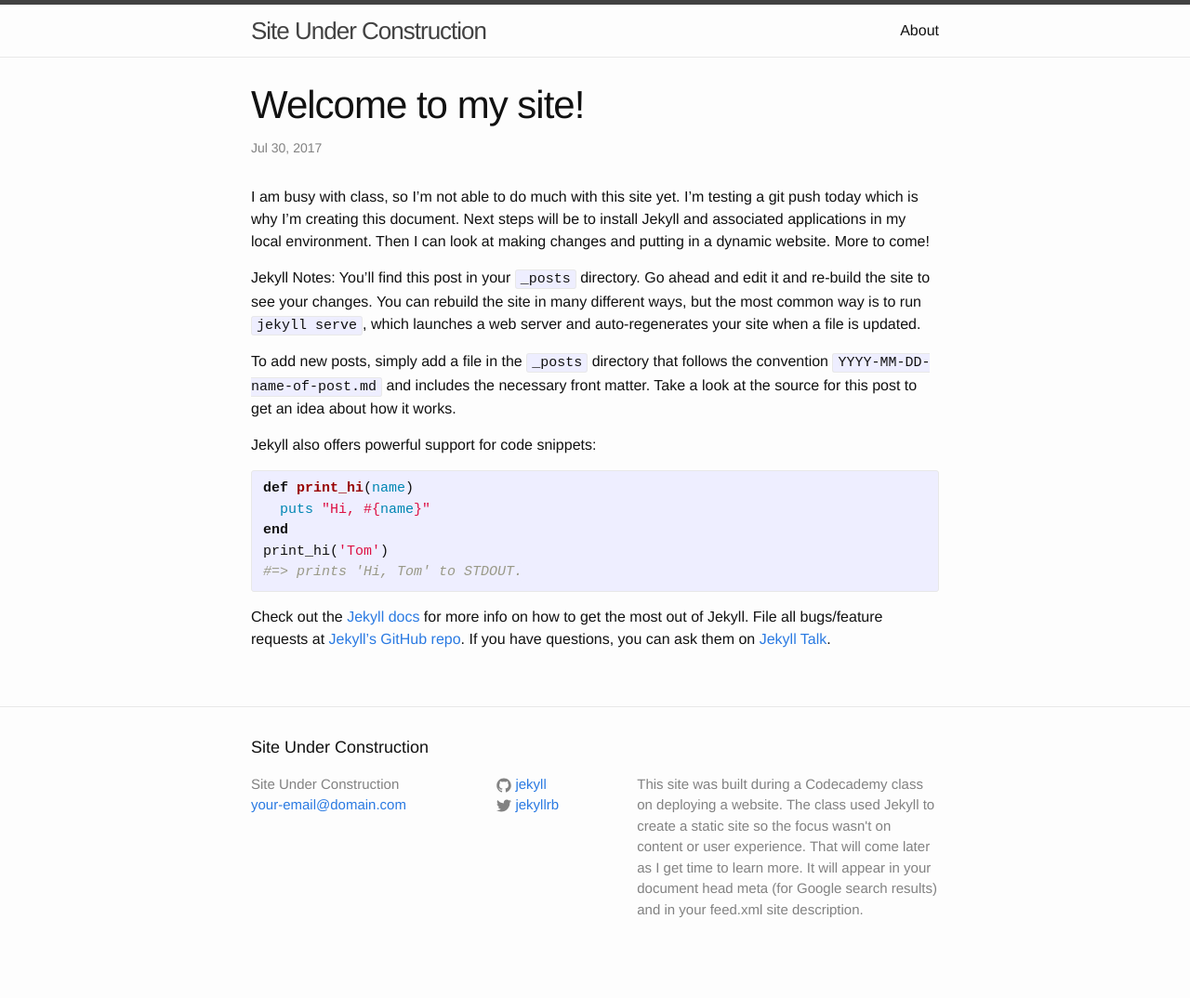
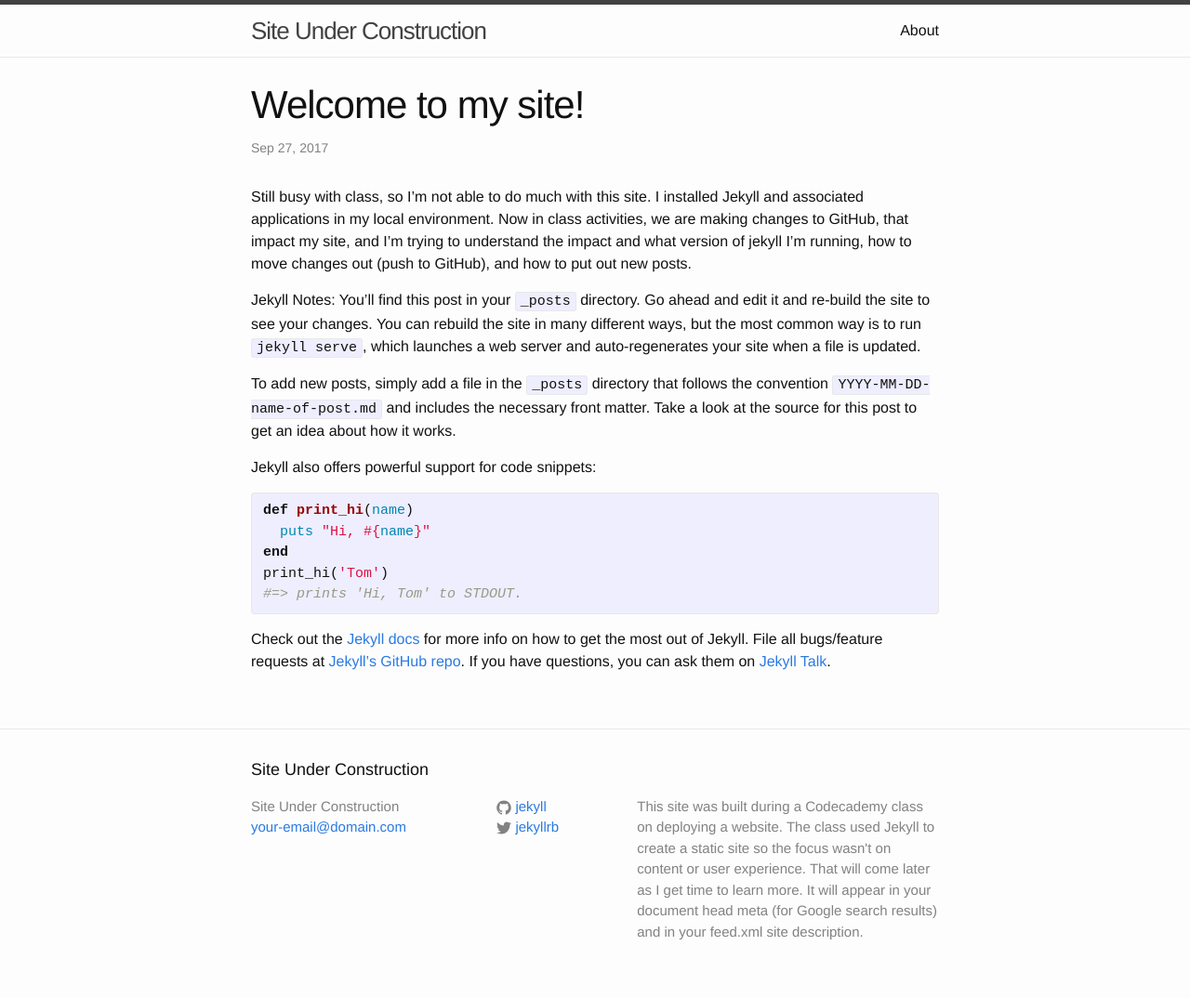
Before and after one commit to chrisg4github/chrisg4github.github.io, a Jekyll site: the page built from _posts/2017-09-27-Site-Under-Construction.md, in a window 1280 px wide. Shown: the whole page at 93% size. Built offline with Jekyll 4.4.1, drawn with Linux system fonts in a browser that asks for light colours; before the commit the page ends 1050 px from its top, so only the background shows below that.

Commit message:
Save new post

```diff
--- a/_posts/2017-07-30-Site-Under-Construction.md
+++ b/_posts/2017-09-27-Site-Under-Construction.md
@@ -1,10 +1,10 @@
 ---
 layout: post
 title:  "Welcome to my site!"
-date:   2017-07-30 10:55:00 +0000
+date:   2017-09-27 05:15:00 +0000
 categories: Site Under Construction
 ---
-I am busy with class, so I'm not able to do much with this site yet.  I'm testing a git push today which is why I'm creating this document.  Next steps will be to install Jekyll and associated applications in my local environment.  Then I can look at making changes and putting in a dynamic website.  More to come!
+Still busy with class, so I'm not able to do much with this site.  I installed Jekyll and associated applications in my local environment.  Now in class activities, we are making changes to GitHub, that impact my site, and I'm trying to understand the impact and what version of jekyll I'm running, how to move changes out (push to GitHub), and how to put out new posts.
 
 Jekyll Notes:
 You’ll find this post in your `_posts` directory. Go ahead and edit it and re-build the site to see your changes. You can rebuild the site in many different ways, but the most common way is to run `jekyll serve`, which launches a web server and auto-regenerates your site when a file is updated.
```
Also changed, not shown: _posts/2017-07-31-Site-Under-Construction.md (deleted, +0 -28 lines).
